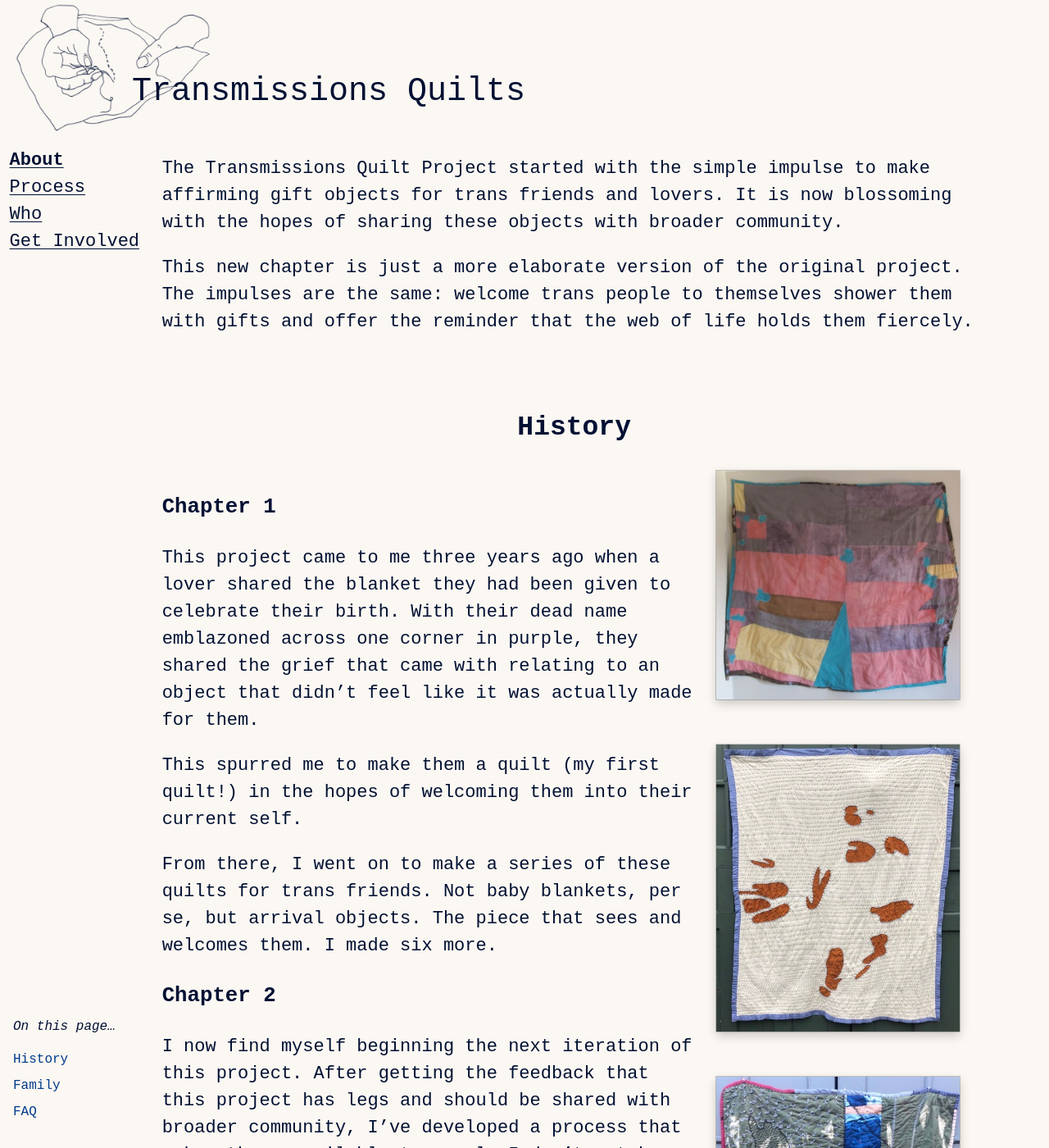
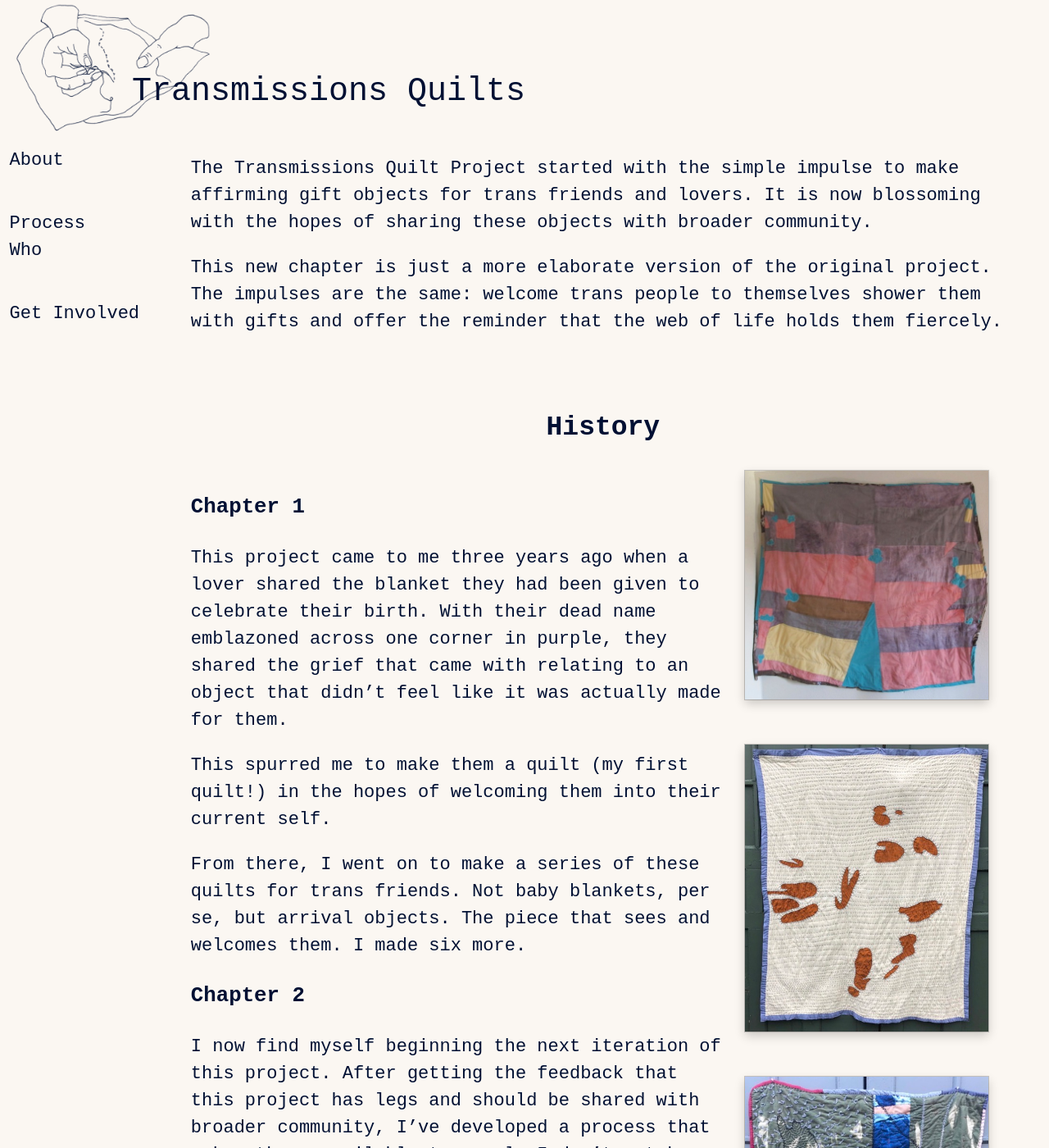
Before and after one commit to danieldickison/transmission-site, a Jekyll site: the page built from about.markdown, in a window 1280 px wide and 1400 px high. Shown: the whole window at 82% size. Built offline with Jekyll 4.4.1, drawn with Linux system fonts in a browser that asks for light colours; some web fonts are replaced; our own code applies the rules of GitHub Pages for plain Markdown files.

Commit message:
Nested site TOC; remove page TOC

```diff
--- /dev/null
+++ b/_includes/toc.html
@@ -0,0 +1,26 @@
+<menu class="toc">
+  {% for item in site.data.toc %}
+  <li>
+    {% if item.url %}
+      <a href="{{ item.url | relative_url }}"
+        {% if page.permalink == item.url %}class="current"{% endif %}
+      >
+        {{ item.title }}
+      </a>
+    {% else %}
+      <label><input type="radio" name="toc-radio">{{ item.title }}</label>
+      <menu class="submenu">
+        {% for page in item.pages %}
+        <li>
+          <a href="{{ page.url | relative_url }}"
+            {% if page.permalink == page.url %}class="current"{% endif %}
+          >
+            {{ page.title }}
+          </a>
+        </li>
+        {% endfor %}
+      </menu>
+    {% endif %}
+  </li>
+  {% endfor %}
+</menu>
--- a/_layouts/default.html
+++ b/_layouts/default.html
@@ -40,32 +40,8 @@
       <h1><a href="{{ '/' | absolute_url }}">{{ site.title }}</a></h1>
     </header>
     <nav id="site-toc">
-      <menu>
-        {% for site_page in site.data.toc %}
-        <li>
-          <a href="{{ site_page.url | relative_url }}"
-              {% if page.permalink == site_page.url %}class="current"{% endif %}
-          >
-            {{ site_page.title }}
-          </a>
-        </li>
-        {% endfor %}
-      </menu>
+      {% include toc.html %}
     </nav>
-    {% if page.toc %}
-      <nav id="page-toc">
-        <h3>On this page…</h3>
-        <menu>
-          {% for section in page.toc %}
-          <li>
-            <a href="{{ section.url }}">
-              {{ section.title }}
-            </a>
-          </li>
-          {% endfor %}
-        </menu>
-      </nav>
-    {% endif %}
     <main>
       {{ content }}
     </main>
--- /dev/null
+++ b/_sass/_text.scss
@@ -0,0 +1,6 @@
+@mixin underline-on-hover {
+  text-decoration: none;
+  &:hover {
+    text-decoration: underline;
+  }
+}
--- a/_sass/base.scss
+++ b/_sass/base.scss
@@ -1,5 +1,6 @@
 @import "normalize";
 @import "colors";
+@import "text";
 
 $two-col-min-width: 500px;
 
@@ -31,6 +32,7 @@
     [footer] max-content
     / 1fr [left] minmax(300px, 45em) 1fr;
   column-gap: 1rem;
+  align-items: start;
 
   @media (min-width: $two-col-min-width) {
     grid-template:
@@ -38,7 +40,7 @@
       [nav] max-content
       [main] minmax(max-content, 1fr)
       [footer] max-content
-      / 1fr [left] minmax(200px, 30em) [right] minmax(100px, 15em) 1fr;
+      / minmax(max-content, 1fr) [left] minmax(200px, 30em) [right] minmax(100px, 15em) 1fr;
   }
 }
 
@@ -67,13 +69,6 @@
 }
 a:visited {
   color: var(--color-visited);
-}
-
-@mixin underline-on-hover {
-  text-decoration: none;
-  &:hover {
-    text-decoration: underline;
-  }
 }
 
 header {
@@ -109,61 +104,11 @@
   position: sticky;
   top: 0;
   padding: 1ex;
+  z-index: 1;
 
   @include blur-background;
   font-weight: 300;
-
-  > menu {
-    list-style: none;
-    padding: 0;
-    margin: 0;
-
-    > li {
-      white-space: nowrap;
-    }
-
-    a:any-link {
-      color: inherit;
-      /* @include underline-on-hover; */
-    }
-
-    .current {
-      font-weight: bold;
-    }
-  }
-}
-
-#page-toc {
-  grid-row: 3;
-  grid-column: 1;
-  align-self: end;
-  z-index: 1;
-  position: sticky;
-  bottom: 1em;
-  margin-left: 1em;
-
-  @include blur-background;
-  font-size: 1rem;
-
-  a:any-link {
-    @include underline-on-hover;
-  }
-
-  > h3 {
-    text-align: left;;
-    font-size: inherit;
-    font-style: italic;
-    font-weight: 200;
-  }
-
-  > menu {
-    list-style: none;
-    padding: 0;
-
-    > li {
-      margin-block-start: 0.5em;
-    }
-  }
+  /* font-size: 80%; */
 }
 
 main {
--- /dev/null
+++ b/_sass/toc.scss
@@ -0,0 +1,50 @@
+@import 'text';
+
+menu.toc {
+  list-style: none;
+  padding: 0;
+  margin: 0;
+
+  > li {
+    white-space: nowrap;
+
+    // animate submenu expansion
+    display: grid;
+    grid-template-rows: max-content 0fr;
+    transition: grid-template-rows 250ms ease-out;
+
+    /* &:hover, */
+    &:has(input:checked) {
+      grid-template-rows: max-content 1fr;
+      label {
+        font-style: italic;
+      }
+    }
+
+    label {
+      cursor: pointer;
+      @include underline-on-hover;
+    }
+
+    input {
+      display: none;
+    }
+
+    menu.submenu {
+      margin-left: 1em;
+      padding: 0;
+      list-style-type: none;
+      overflow-y: hidden;
+      overflow-x: visible;
+    }
+  }
+
+  a:any-link {
+    color: inherit;
+    @include underline-on-hover;
+  }
+
+  .current {
+    font-weight: bold;
+  }
+}
--- a/assets/css/style.scss
+++ b/assets/css/style.scss
@@ -3,5 +3,6 @@
 
 $baseurl: "{{ site.baseurl }}";
 @import "base";
+@import "toc";
 @import "gallery";
 @import "landing";
```
Also changed, not shown: _data/toc.yml (+17 -3 lines), _sass/_colors.scss (renamed from _sass/colors.scss), _sass/_normalize.scss (renamed from _sass/normalize.scss).
